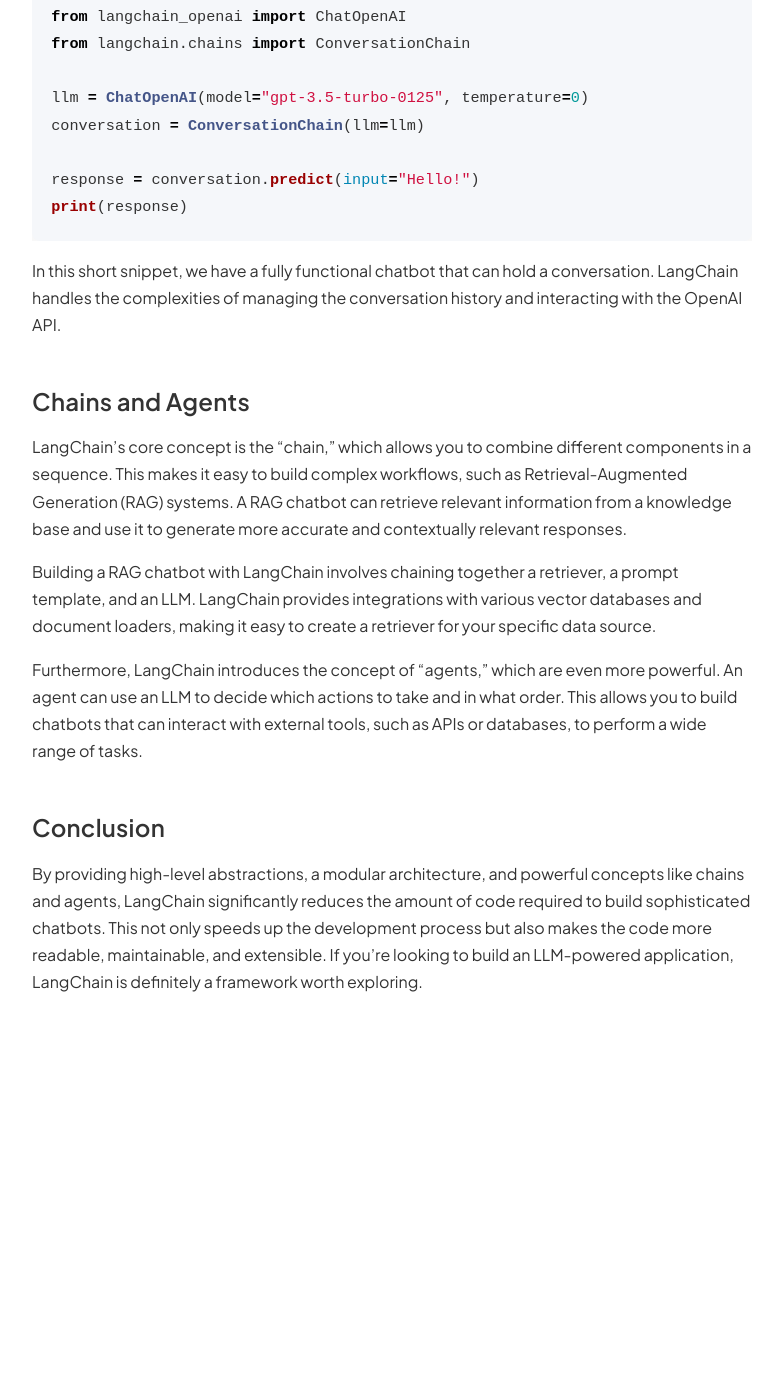
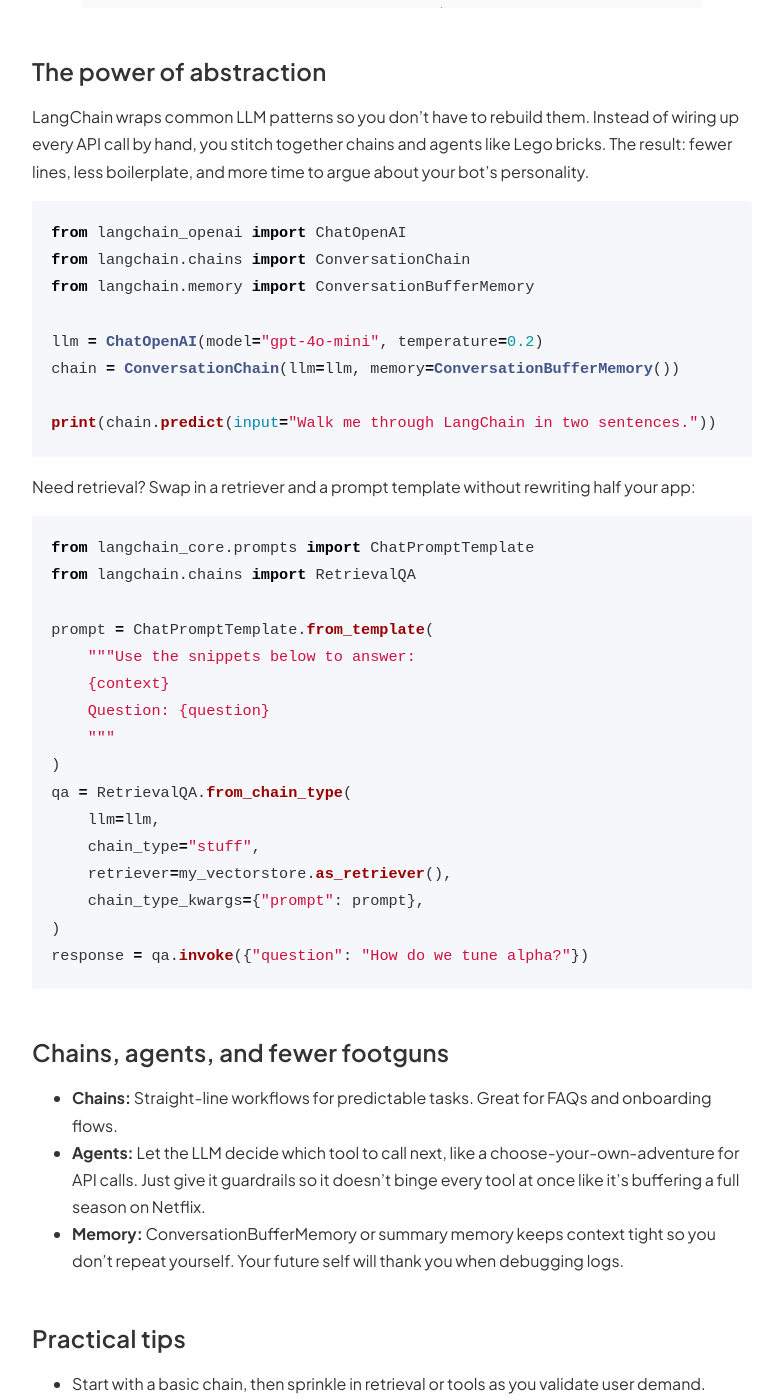
Before and after one commit to zaffnet/zaffnet.github.io, a Jekyll site: the page built from _posts/2025-08-31-langchain-loc.md, in a window 1280 px wide and 1400 px high, scrolled down 728 px. Shown: the whole window, without its empty margins (248-1030 px from the left). Built offline with Jekyll 4.4.1, drawn with Linux system fonts in a browser that asks for light colours; before the commit the page ends 1779 px from its top, so only the background shows below that; some of the changed text lies outside the part shown.

````diff
--- a/_posts/2025-08-31-langchain-loc.md
+++ b/_posts/2025-08-31-langchain-loc.md
@@ -9,37 +9,56 @@
 permalink: langchain-loc
 ---
 
-Building a powerful chatbot from scratch can be a complex and time-consuming task. It involves integrating various components, such as Large Language Models (LLMs), prompt engineering, and data retrieval systems. This often leads to a significant amount of boilerplate code, making the development process cumbersome.
+Building a chatbot from scratch can feel like assembling IKEA furniture without the little hex key: doable, but you'll invent new words along the way. LangChain trims the drama by handling the plumbing (prompt templates, vector stores, conversation memory) so you can focus on the parts that actually delight users.
 
-This is where LangChain comes in. LangChain is a powerful framework that simplifies the development of applications powered by LLMs. It provides a modular and extensible architecture that allows developers to chain together different components to create sophisticated applications, including chatbots, with significantly fewer lines of code (LOC).
+![Toy bar chart comparing LOC](/assets/img/langchain-loc.svg)
 
-### The Power of Abstraction
+### The power of abstraction
 
-One of the key ways LangChain reduces LOC is through its powerful abstractions. Instead of writing custom code to interact with different LLMs, manage prompts, and handle conversation history, LangChain provides high-level APIs that abstract away these complexities.
-
-For example, creating a simple chatbot with LangChain can be as easy as:
+LangChain wraps common LLM patterns so you don't have to rebuild them. Instead of wiring up every API call by hand, you stitch together chains and agents like Lego bricks. The result: fewer lines, less boilerplate, and more time to argue about your bot's personality.
 
 ```python
 from langchain_openai import ChatOpenAI
 from langchain.chains import ConversationChain
+from langchain.memory import ConversationBufferMemory
 
-llm = ChatOpenAI(model="gpt-3.5-turbo-0125", temperature=0)
-conversation = ConversationChain(llm=llm)
+llm = ChatOpenAI(model="gpt-4o-mini", temperature=0.2)
+chain = ConversationChain(llm=llm, memory=ConversationBufferMemory())
 
-response = conversation.predict(input="Hello!")
-print(response)
+print(chain.predict(input="Walk me through LangChain in two sentences."))
 ```
 
-In this short snippet, we have a fully functional chatbot that can hold a conversation. LangChain handles the complexities of managing the conversation history and interacting with the OpenAI API.
+Need retrieval? Swap in a retriever and a prompt template without rewriting half your app:
 
-### Chains and Agents
+```python
+from langchain_core.prompts import ChatPromptTemplate
+from langchain.chains import RetrievalQA
 
-LangChain's core concept is the "chain," which allows you to combine different components in a sequence. This makes it easy to build complex workflows, such as Retrieval-Augmented Generation (RAG) systems. A RAG chatbot can retrieve relevant information from a knowledge base and use it to generate more accurate and contextually relevant responses.
+prompt = ChatPromptTemplate.from_template(
+    """Use the snippets below to answer:
+    {context}
+    Question: {question}
+    """
+)
+qa = RetrievalQA.from_chain_type(
+    llm=llm,
+    chain_type="stuff",
+    retriever=my_vectorstore.as_retriever(),
+    chain_type_kwargs={"prompt": prompt},
+)
+response = qa.invoke({"question": "How do we tune alpha?"})
+```
 
-Building a RAG chatbot with LangChain involves chaining together a retriever, a prompt template, and an LLM. LangChain provides integrations with various vector databases and document loaders, making it easy to create a retriever for your specific data source.
+### Chains, agents, and fewer footguns
 
-Furthermore, LangChain introduces the concept of "agents," which are even more powerful. An agent can use an LLM to decide which actions to take and in what order. This allows you to build chatbots that can interact with external tools, such as APIs or databases, to perform a wide range of tasks.
+* **Chains:** Straight-line workflows for predictable tasks. Great for FAQs and onboarding flows.
+* **Agents:** Let the LLM decide which tool to call next, like a choose-your-own-adventure for API calls. Just give it guardrails so it doesn’t binge every tool at once like it's buffering a full season on Netflix.
+* **Memory:** ConversationBufferMemory or summary memory keeps context tight so you don't repeat yourself. Your future self will thank you when debugging logs.
 
-### Conclusion
+### Practical tips
 
-By providing high-level abstractions, a modular architecture, and powerful concepts like chains and agents, LangChain significantly reduces the amount of code required to build sophisticated chatbots. This not only speeds up the development process but also makes the code more readable, maintainable, and extensible. If you're looking to build an LLM-powered application, LangChain is definitely a framework worth exploring.
+* Start with a basic chain, then sprinkle in retrieval or tools as you validate user demand.
+* Log prompts and intermediate steps; LangChain's callback system makes this straightforward.
+* Keep an eye on token counts; abstractions save LOC but the meter still runs.
+
+LangChain won't make your bot write Shakespeare (unless you ask nicely), but it does keep the codebase lean enough to fit in your mental cache. Less boilerplate, more shipping.
````
Also changed, not shown: _posts/2025-09-01-persona-vectors.md (+27 -16 lines), _posts/2025-11-25-building-qareen-with-agents.md (+39 -12 lines), assets/img/langchain-loc.svg (added), assets/img/persona-dials.svg (added), assets/img/qareen-agents.svg (added).
